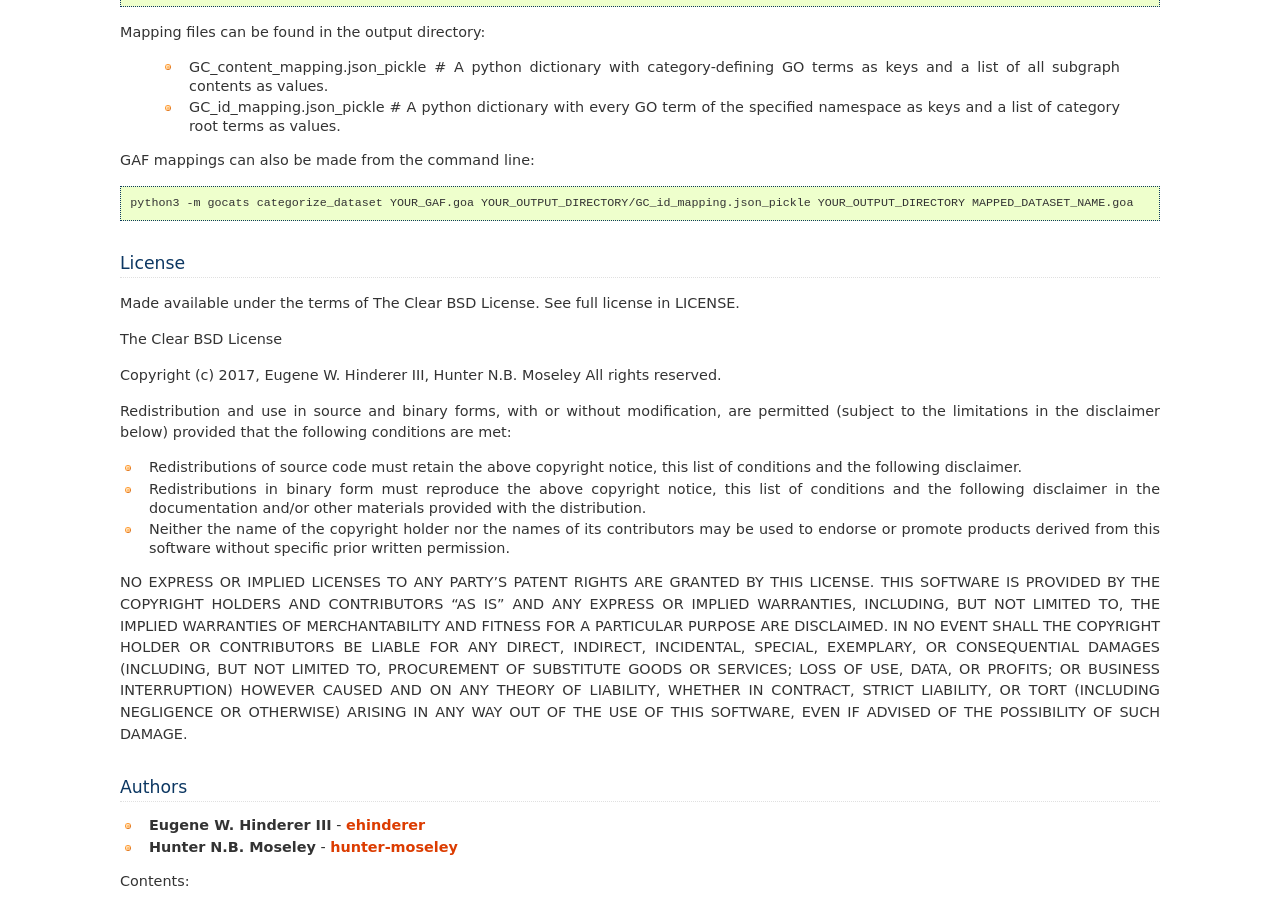
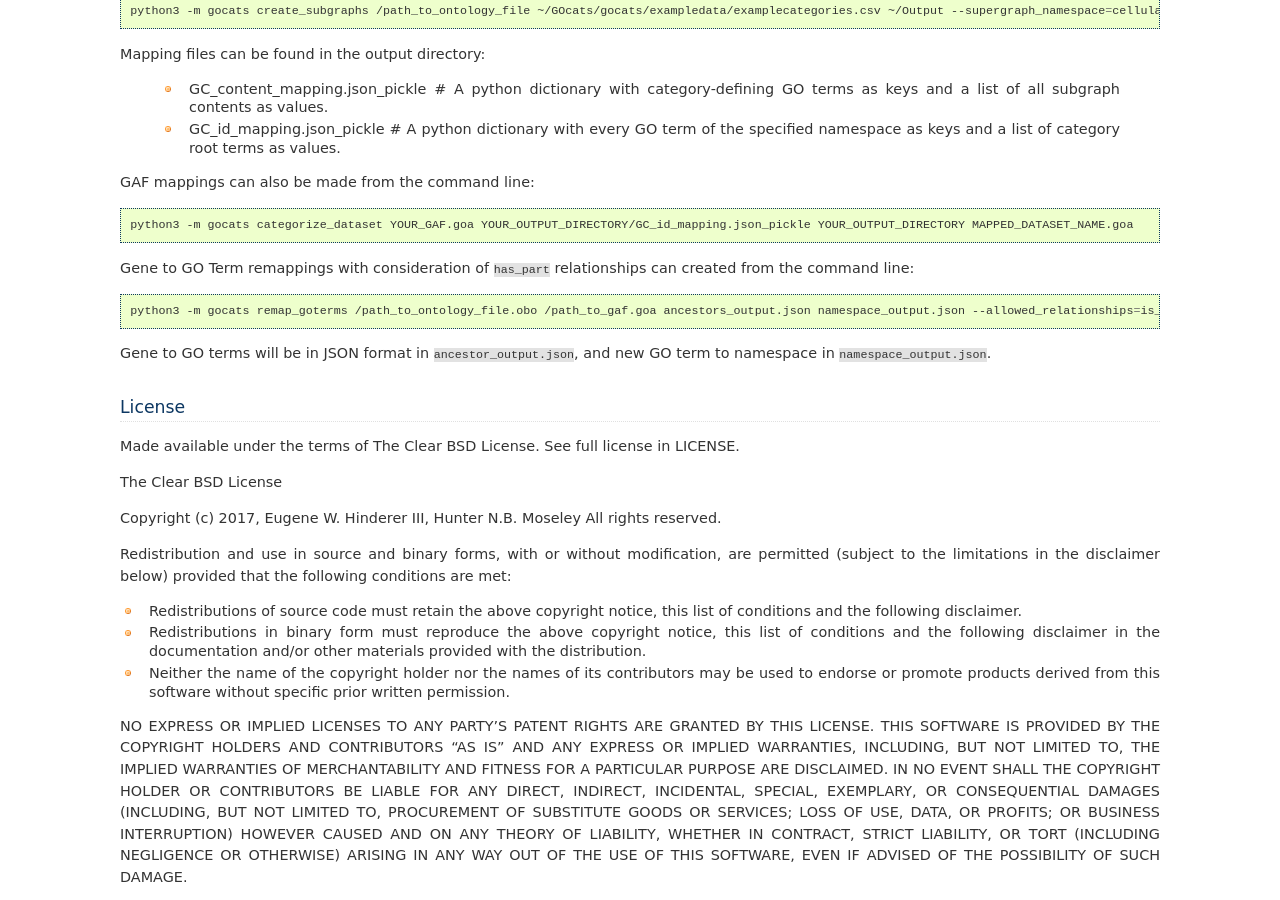
Before and after one commit to MoseleyBioinformaticsLab/GOcats, a Sphinx documentation site: the page built from doc/index.rst, in a window 1280 px wide and 900 px high, scrolled down 1597 px. Built offline with Sphinx 7.4.7, drawn with Linux system fonts in a browser that asks for light colours; formulas are drawn with MathJax 3; some of the changed text lies outside the part shown.

Commit message:
updated tutorial and readme
to include the new functionality in the summaries

```diff
--- a/README.rst
+++ b/README.rst
@@ -10,6 +10,7 @@
    * Create subgraphs of GO which each represent a user-specified concept.
    * Map specific, or fine-grained, GO terms in a Gene Annotation File (GAF) to an arbitrary number of concept
      categories.
+   * Remap ancestor Gene Ontology term relationships and the gene annotations with a set of user defined relationships.
    * Explore the Gene Ontology graph within a Python interpreter.
 
 Citation
@@ -89,6 +90,13 @@
 
    python3 -m gocats categorize_dataset YOUR_GAF.goa YOUR_OUTPUT_DIRECTORY/GC_id_mapping.json_pickle YOUR_OUTPUT_DIRECTORY MAPPED_DATASET_NAME.goa
 
+Gene to GO Term remappings with consideration of ``has_part`` relationships can created from the command line:
+
+.. code:: bash
+
+   python3 -m gocats remap_goterms /path_to_ontology_file.obo /path_to_gaf.goa ancestors_output.json namespace_output.json --allowed_relationships=is_a,part_of,has_part --identifier_column=1
+
+Gene to GO terms will be in JSON format in ``ancestor_output.json``, and new GO term to namespace in ``namespace_output.json``.
 
 License
 ~~~~~~~
--- a/doc/tutorial.rst
+++ b/doc/tutorial.rst
@@ -5,6 +5,7 @@
    * Create subgraphs of the Gene Ontology (GO) which each represent a user-specified concept.
    * Map specific, or fine-grained, GO terms in a Gene Annotation File (GAF) to an arbitrary number of concept
      categories.
+   * Remap ancestor Gene Ontology term relationships and the gene annotations with a set of user defined relationships.
    * Explore the Gene Ontology graph within a Python interpreter.
 
 In this document, each use case will be explained in-depth.
```
